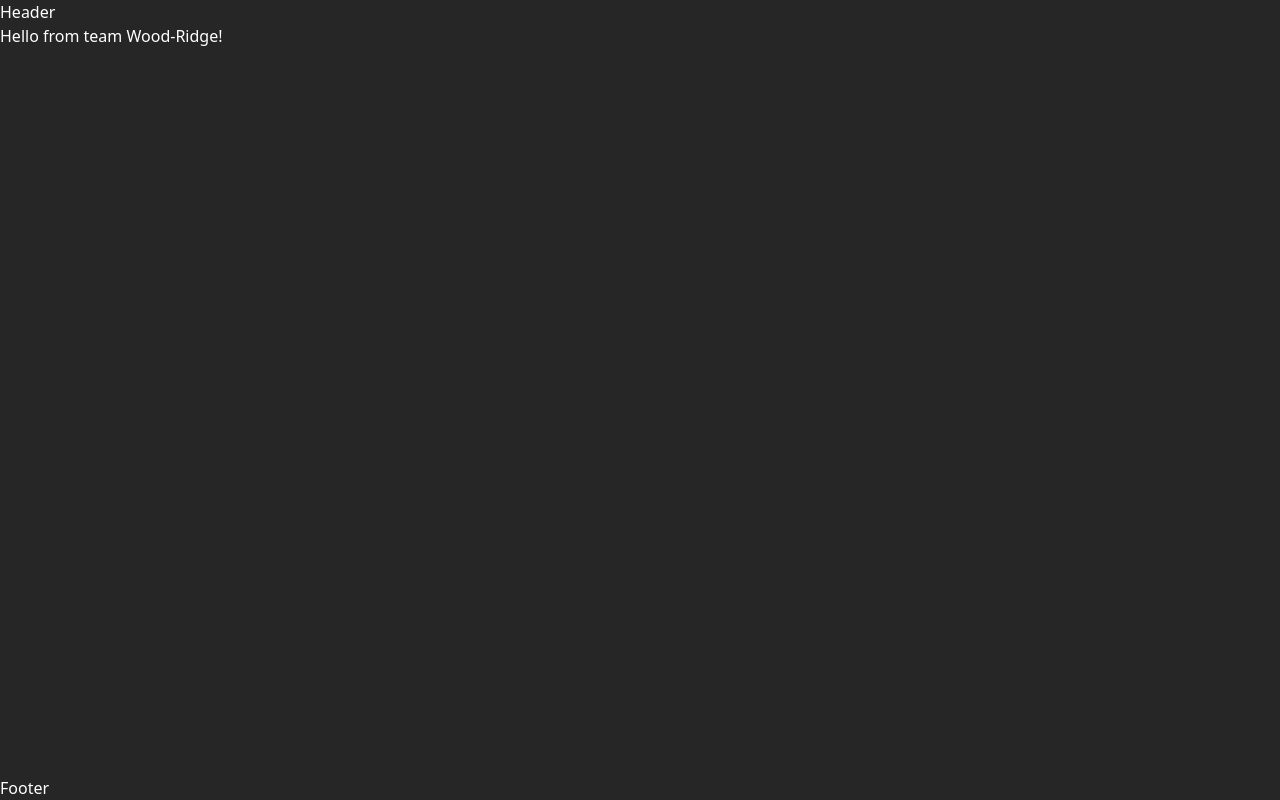
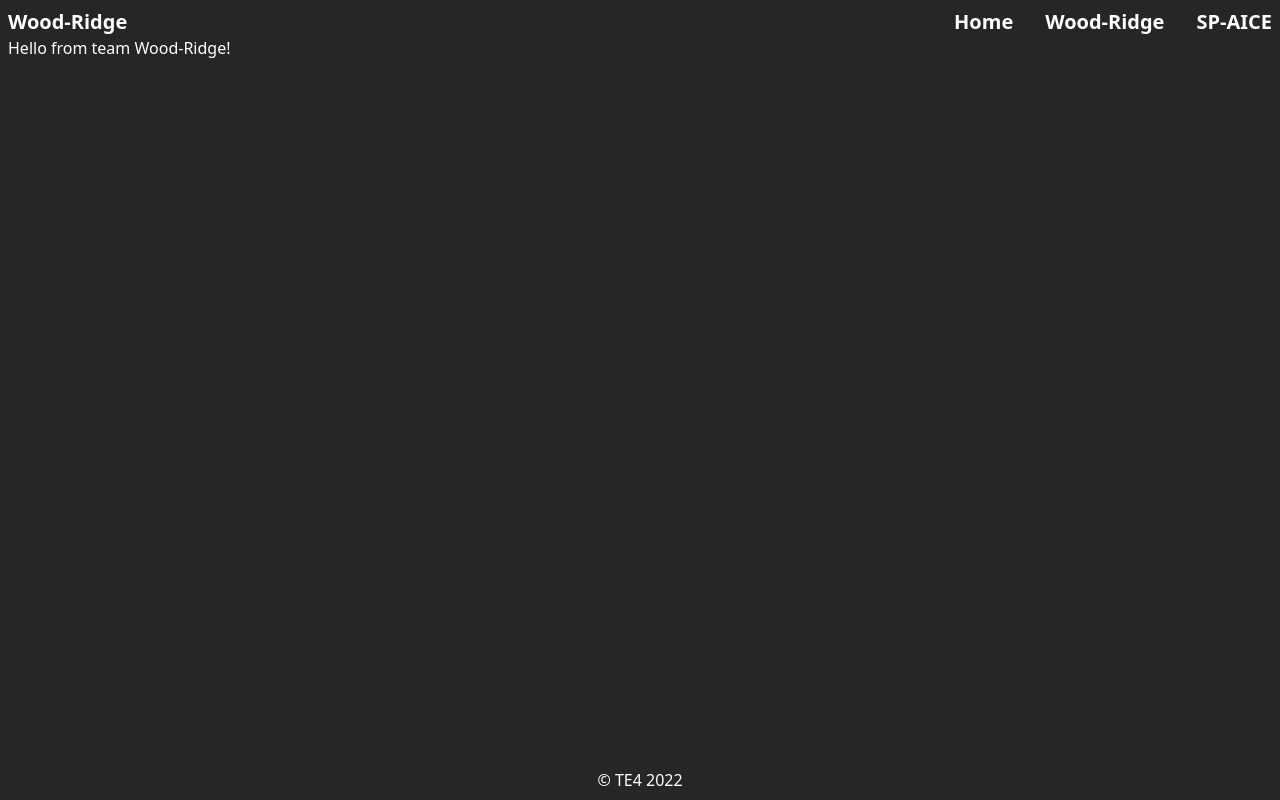
Before and after one commit to williampettersson/flow230120, a Vue app: page /wood-ridge in a window 1280 px wide. Built offline with nearby package versions, Linux system fonts and the light colour scheme.

Commit message:
Implement basic header and footer

```diff
--- a/index.html
+++ b/index.html
@@ -7,7 +7,7 @@
     <title>Vite App</title>
   </head>
   <body class="h-full box-border m-0 bg-neutral-800 text-white">
-    <div id="app" class="min-h-full box-border flex flex-col"></div>
+    <div id="app" class="min-h-full box-border flex flex-col p-2"></div>
     <script type="module" src="/src/main.js"></script>
   </body>
 </html>
--- a/package.json
+++ b/package.json
@@ -9,6 +9,7 @@
     "lint": "eslint . --ext .vue,.js,.jsx,.cjs,.mjs --fix --ignore-path .gitignore"
   },
   "dependencies": {
+    "@heroicons/vue": "^2.0.13",
     "vue": "^3.2.45",
     "vue-router": "^4.1.6"
   },
--- a/src/App.vue
+++ b/src/App.vue
@@ -1,13 +1,9 @@
 <script setup>
 import { RouterView } from "vue-router";
-import AppHeader from "./components/AppHeader.vue";
 import AppFooter from "./components/AppFooter.vue";
 </script>
 
 <template>
-  <AppHeader class="flex-grow-0 flex-shrink-0" />
-  <main class="flex-grow">
-    <RouterView />
-  </main>
+  <RouterView />
   <AppFooter class="flex-grow-0 flex-shrink-0" />
 </template>
--- a/src/components/AppFooter.vue
+++ b/src/components/AppFooter.vue
@@ -1 +1 @@
-<template>Footer</template>
+<template><p class="text-center">&copy; TE4 2022</p></template>
--- a/src/components/AppHeader.vue
+++ b/src/components/AppHeader.vue
@@ -1 +1,38 @@
-<template>Header</template>
+<script setup>
+import { Bars3Icon } from "@heroicons/vue/24/outline";
+import { RouterLink } from "vue-router";
+</script>
+
+<script>
+export default {
+  data() {
+    return {
+      sidebarOpen: false,
+    };
+  },
+  methods: {
+    toggleSidebar() {
+      this.sidebarOpen = !this.sidebarOpen;
+    },
+  },
+};
+</script>
+
+<template>
+  <header>
+    <nav class="flex justify-between items-center text-xl font-bold">
+      <slot><RouterLink to="/">TE4</RouterLink></slot>
+      <div
+        class="space-x-8 flex-col right-4 top-8 items-end absolute md:flex-row md:static"
+        :class="sidebarOpen ? 'flex' : 'hidden md:flex'"
+      >
+        <RouterLink to="/">Home</RouterLink>
+        <RouterLink to="/wood-ridge">Wood-Ridge</RouterLink>
+        <RouterLink to="/sp-aice">SP-AICE</RouterLink>
+      </div>
+      <button class="w-8 h-8 md:hidden" @click="toggleSidebar">
+        <Bars3Icon />
+      </button>
+    </nav>
+  </header>
+</template>
--- a/src/views/HomeView.vue
+++ b/src/views/HomeView.vue
@@ -1,3 +1,8 @@
+<script setup>
+import AppHeader from "../components/AppHeader.vue";
+</script>
+
 <template>
-  <main></main>
+  <AppHeader class="flex-grow-0 flex-shrink-0" />
+  <main class="flex-grow"></main>
 </template>
--- a/src/views/SpaiceView.vue
+++ b/src/views/SpaiceView.vue
@@ -1,5 +1,13 @@
+<script setup>
+import AppHeader from "../components/AppHeader.vue";
+import { RouterLink } from "vue-router";
+</script>
+
 <template>
-  <div>
+  <AppHeader class="flex-grow-0 flex-shrink-0"
+    ><RouterLink to="/sp-aice">SP-AICE</RouterLink></AppHeader
+  >
+  <main class="flex-grow">
     <h1>Hello from team Sp-aice!</h1>
-  </div>
+  </main>
 </template>
--- a/src/views/WoodRidgeView.vue
+++ b/src/views/WoodRidgeView.vue
@@ -1,5 +1,13 @@
+<script setup>
+import AppHeader from "../components/AppHeader.vue";
+import { RouterLink } from "vue-router";
+</script>
+
 <template>
-  <div>
+  <AppHeader class="flex-grow-0 flex-shrink-0"
+    ><RouterLink to="/wood-ridge">Wood-Ridge</RouterLink></AppHeader
+  >
+  <main class="flex-grow">
     <h1>Hello from team Wood-Ridge!</h1>
-  </div>
+  </main>
 </template>
```
Also changed, not shown: 1 other file (tests, documents, lock files or other folders).
